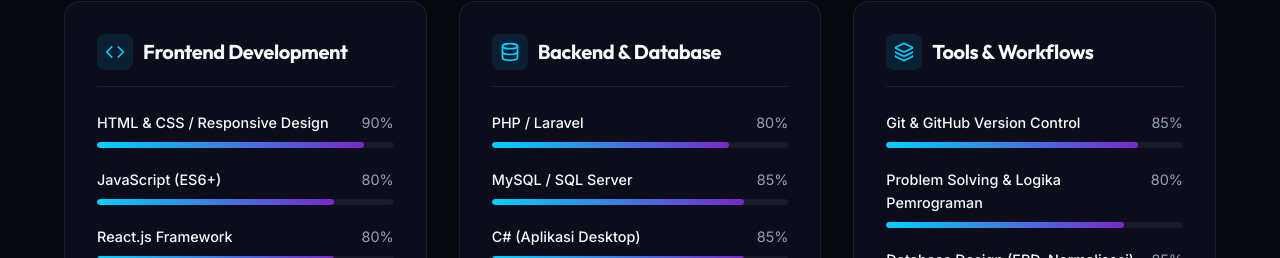
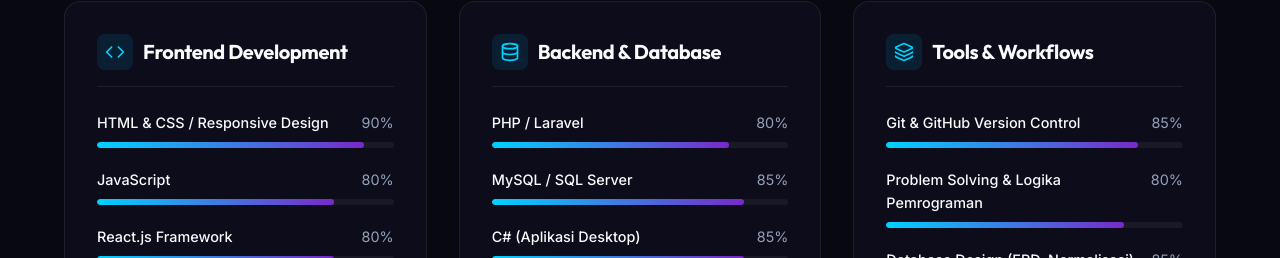
Before and after one commit to adayy-iklil/porto, a React (Vite) app: page / in a window 1280 px wide. Shown: the part 1955-2213 px from the top of the page. Built offline with nearby package versions, Linux system fonts and the light colour scheme.

Commit message:
feat: add Skills component to display technical proficiencies and categories

```diff
--- a/src/components/Skills.jsx
+++ b/src/components/Skills.jsx
@@ -8,7 +8,7 @@
       icon: <Code size={20} />,
       skills: [
         { name: 'HTML & CSS / Responsive Design', level: 90 },
-        { name: 'JavaScript (ES6+)', level: 80 },
+        { name: 'JavaScript', level: 80 },
         { name: 'React.js Framework', level: 80 },
         { name: 'UI/UX Design Basics', level: 90 },
       ]
```
